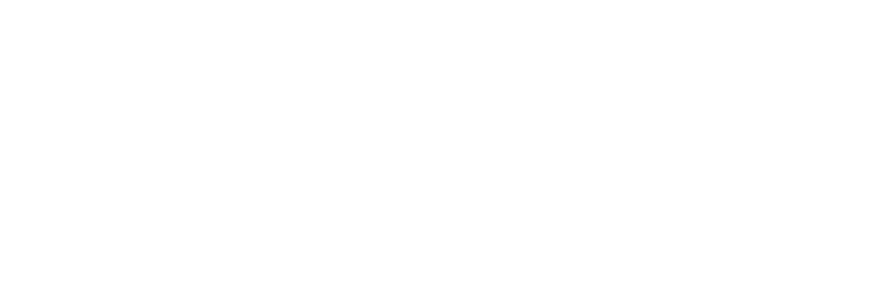
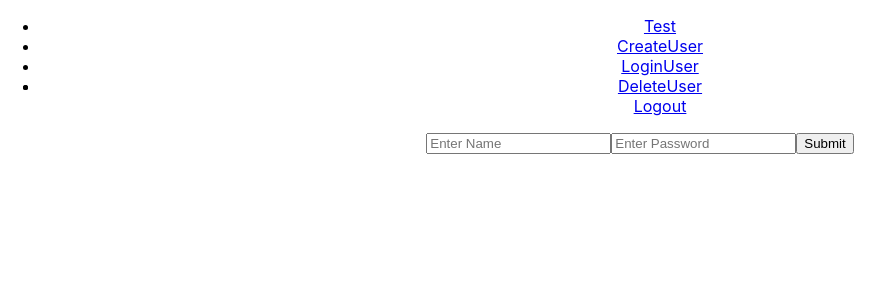
Before and after one commit to prasadmagi/frontenduser, a React (Create React App) app: page /DeleteUser in a window 1280 px wide. Before the commit this address had no page. Shown: the top 300 px of the page, without its empty margins (0-894 px from the left). Built offline with nearby package versions, Linux system fonts and the light colour scheme.

Commit message:
DleteUSer created

```diff
--- a/src/App.js
+++ b/src/App.js
@@ -6,6 +6,7 @@
 import { LoginUser } from './components/LoginUser';
 import { Layout } from './components/Layout';
 import { Logout } from './components/Logout';
+import { DeleteUser } from './components/DeleteUser';
 
 
 
@@ -26,6 +27,7 @@
             <Route index element={<Test />} />
             <Route path="CreateUser" element={<CreateUser />} />
             <Route path="LoginUser" element={<LoginUser />} />
+            <Route path="DeleteUser" element={<DeleteUser />} />
             <Route path="Logout" element={<Logout />} />
             {/* <Route path="*" element={<NoPage />} /> */}
           </Route>
--- a/src/Test.js
+++ b/src/Test.js
@@ -2,20 +2,20 @@
 import React, { useEffect, useState } from 'react'
 
 export const Test = () => {
-  const [msg , setmsg] = useState("")
-    const apicall = async()=>{
-        const url = "http://localhost:4000/"
+  const [msg, setmsg] = useState("")
+  const apicall = async () => {
+    const url = window.REACT_APP_URL
     const result = await axios.get(url)
 
     let data = result.data
     setmsg(data.message)
-       console.log(data," api data")
+    console.log(data, " api data")
   }
 
-    useEffect(()=>{
+  useEffect(() => {
     debugger
     apicall()
-    },[])
+  }, [])
   return (
     <div>
       <h1>API testing api </h1>
--- a/src/components/CreateUser.js
+++ b/src/components/CreateUser.js
@@ -5,6 +5,7 @@
 export const CreateUser = () => {
   const [name, setname] = useState("");
   const [password, setpassword] = useState("");
+  const [role, setrole] = useState(false);
   const handlesubmit = (e) => {
     debugger;
     e.preventDefault();
@@ -15,10 +16,11 @@
 
   const createApiCall = async () => {
     debugger;
-    let url =  window.REACT_APP_URL+"createUser";
+    let url = window.REACT_APP_URL + "createUser";
     let input = {
       name: name,
       password: password,
+      role: role
     };
     let response = await axios.post(url, input);
 
@@ -26,16 +28,16 @@
 
     console.log(result, "createUser");
 
-    if(result.msgId === -1) {
-           popUp({message:result.message, icons:"error", title:"Error"}).then((event)=>{
-            if(event.isConfirmed) {
+    if (result.msgId === -1) {
+      popUp({ message: result.message, icons: "error", title: "Error" }).then((event) => {
+        if (event.isConfirmed) {
 
         }
         return
       })
-    }else if(result.msgId === 0) {
-        popUp({message:result.message, icons:"success", title:"Success"}).then((event)=>{
-            if(event.isConfirmed) {
+    } else if (result.msgId === 0) {
+      popUp({ message: result.message, icons: "success", title: "Success" }).then((event) => {
+        if (event.isConfirmed) {
 
         }
         return
@@ -57,6 +59,13 @@
           onChange={(e) => setpassword(e.target.value)}
           placeholder="Enter Name"
         />
+        <label>
+          Role As Admin:
+          <select name="role" defaultValue={"false"} value={role}>
+            <option value={"true"}>True</option>
+            <option value={"False"}>False</option>
+          </select>
+        </label>
         <input type="Submit" value={"Submit"} />
       </form>
     </div>
--- /dev/null
+++ b/src/components/DeleteUser.js
@@ -0,0 +1,53 @@
+import axios from 'axios'
+import React, { useState } from 'react'
+import { popUp } from '../Helper'
+
+export const DeleteUser = () => {
+    const [name, setname] = useState("")
+    const [password, setpassword] = useState("")
+    const [isLoading, setisLoading] = useState(false)
+
+    const handleSubmit = async (e) => {
+        debugger
+        e.preventDefault()
+        setisLoading(true)
+        //api call
+        let url = window.REACT_APP_URL + "deleteUser";
+        let input = {
+            name: name,
+            password: password,
+        };
+        let response = await axios.post(url, input);
+
+        let result = await response.data;
+        setisLoading(false)
+        console.log(result, "deleteUser");
+
+        if (result.msgId === -1) {
+            popUp({ message: result.message, icons: "error", title: "Error" }).then((event) => {
+                if (event.isConfirmed) {
+
+                }
+                return
+            })
+        } else {
+            popUp({ message: result.message, icons: "success", title: "Success" }).then((event) => {
+                if (event.isConfirmed) {
+
+                }
+                return
+            })
+        }
+
+    }
+    isLoading && <h2>Loaginf............</h2>
+
+    return (
+        <div>
+
+            <input value={name} onChange={(e) => setname(e.target.value)} placeholder='Enter Name' type='name' />
+            <input value={password} onChange={(e) => setpassword(e.target.value)} placeholder='Enter Password' type='password' />
+            <button onClick={handleSubmit}>Submit</button>
+        </div>
+    )
+}
--- a/src/components/Layout.js
+++ b/src/components/Layout.js
@@ -16,6 +16,9 @@
             <Link to="/LoginUser">LoginUser</Link>
           </li>
           <li>
+            <li>
+              <Link to="/DeleteUser">DeleteUser</Link>
+            </li>
             <Link to="/Logout">Logout</Link>
           </li>
         </ul>
```
Lines whose indentation alone changed are shown as unchanged.
